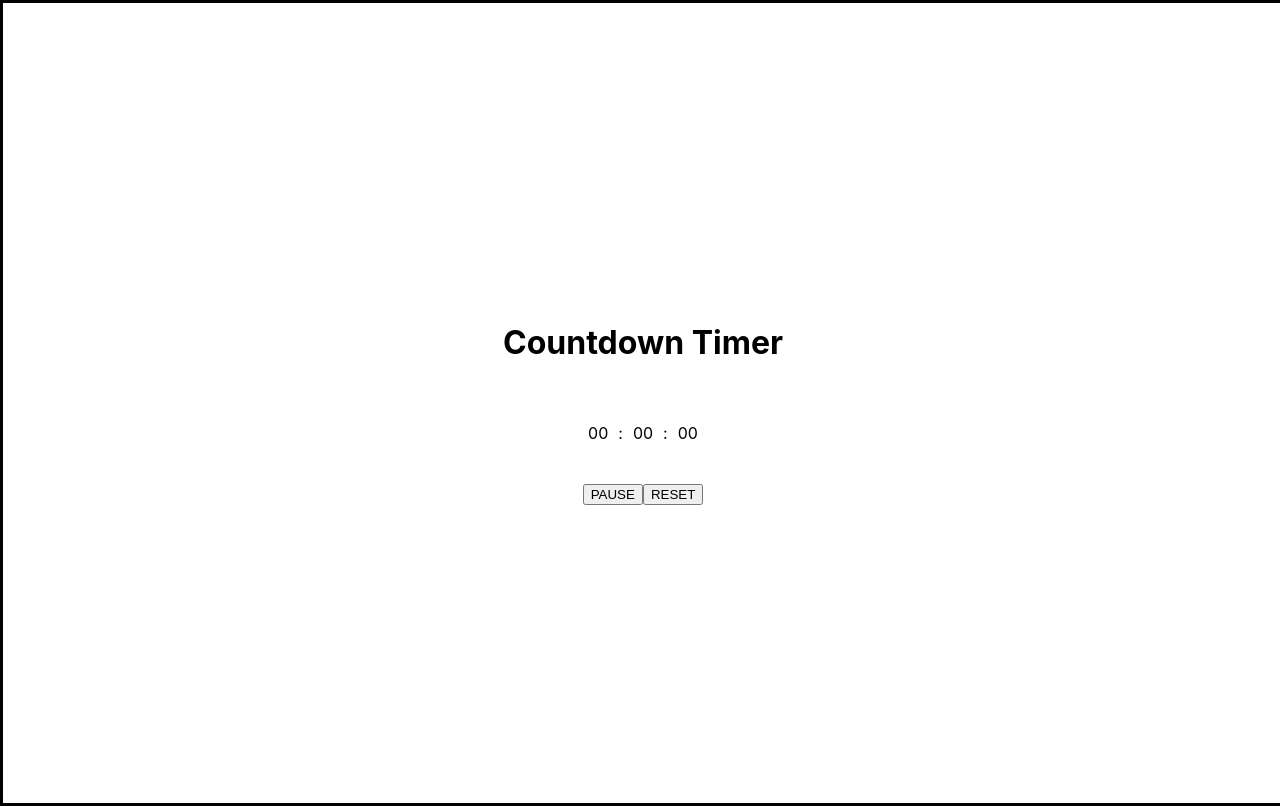
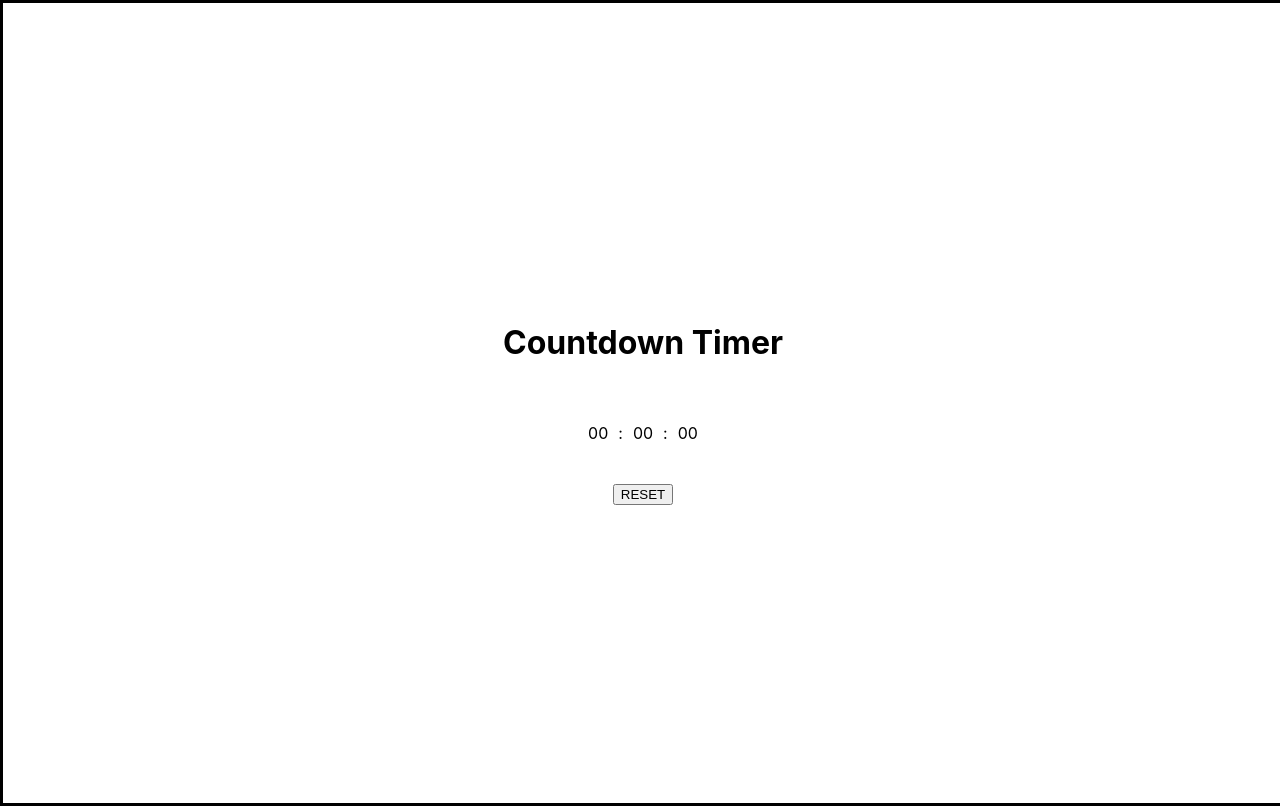
Before and after one commit to paty-oliveira/web-playground, a React (Create React App) app in the folder challenges/countdown-timer/: page / in a window 1280 px wide. Both pictures are taken after a click on the button "START". Built offline with nearby package versions, Linux system fonts and the light colour scheme.

Commit message:
Improve CountDownButtons component

```diff
--- a/challenges/countdown-timer/src/App.js
+++ b/challenges/countdown-timer/src/App.js
@@ -9,7 +9,6 @@ function App() {
     const [minutes, setMinutes] = useState('00');
     const [seconds, setSeconds] = useState('00');
     const [isCountingDown, setIsCountingDown] = useState(false);
-    const [isActive, setIsActive] = useState(false);
 
     const handleHourChange = (event) => {
         setHour(event.target.value);
@@ -25,12 +24,11 @@ function App() {
 
 
     const handleStarOrPauseClick = () => {
-        setIsActive(!isActive);
         setIsCountingDown(!isCountingDown)
     };
 
     const handleResetClick = () => {
-
+        setIsCountingDown(!isCountingDown)
     }
 
     return (
@@ -88,7 +86,6 @@ function App() {
                                 hour={hour}
                                 minutes={minutes}
                                 seconds={seconds}
-                                isActive={isActive}
             />
         }
         {   isCountingDown && <CountDownButtons
--- a/challenges/countdown-timer/src/components/buttons/CountDownButtons.jsx
+++ b/challenges/countdown-timer/src/components/buttons/CountDownButtons.jsx
@@ -7,9 +7,8 @@ export function CountDownButtons(props) {
 
     return (
         <div className="button-container">
-            <button onClick={handleStarOrPauseClick}>{isCountingDown ? 'PAUSE' : 'START'}</button>
+            {!isCountingDown && <button onClick={handleStarOrPauseClick}>START</button>}
             {isCountingDown && <button onClick={handleResetClick}>RESET</button>}
         </div>
     )
-
 }
--- a/challenges/countdown-timer/src/components/timer/CountDownTimer.jsx
+++ b/challenges/countdown-timer/src/components/timer/CountDownTimer.jsx
@@ -8,22 +8,18 @@ const defaultRemainingTime = {
     minutes: '00',
     hours: '00'
 }
-export function CountDownTimer({hour, minutes, seconds, isActive}) {
+export function CountDownTimer({hour, minutes, seconds}) {
 
     const [remainingTime, setRemainingTime] = useState(defaultRemainingTime);
     const countdownTimestampMs = convertHumanTimeToMilliseconds(hour, minutes, seconds);
 
     useEffect(() => {
-        let intervalId;
-
-        if (isActive) {
-            intervalId = setInterval(() => {
+        const intervalId = setInterval(() => {
                 updateRemainingTime(countdownTimestampMs);
-            }, 1000);
-        }
+            }, 1000)
         return () => clearInterval(intervalId);
 
-    }, [countdownTimestampMs, isActive]);
+    }, [countdownTimestampMs]);
 
     const updateRemainingTime = (countdown) => {
       setRemainingTime(getRemainingTimeUntilMsTimestamp(countdown));
```
